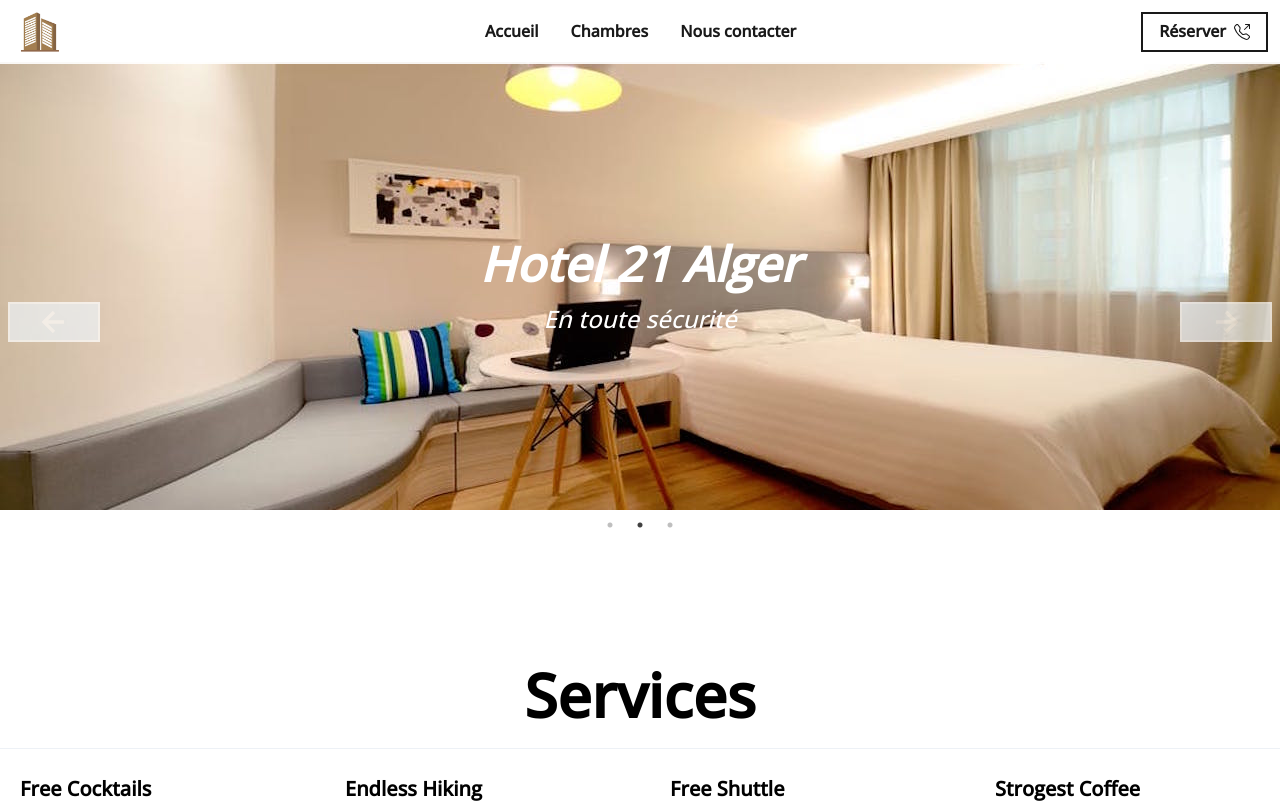
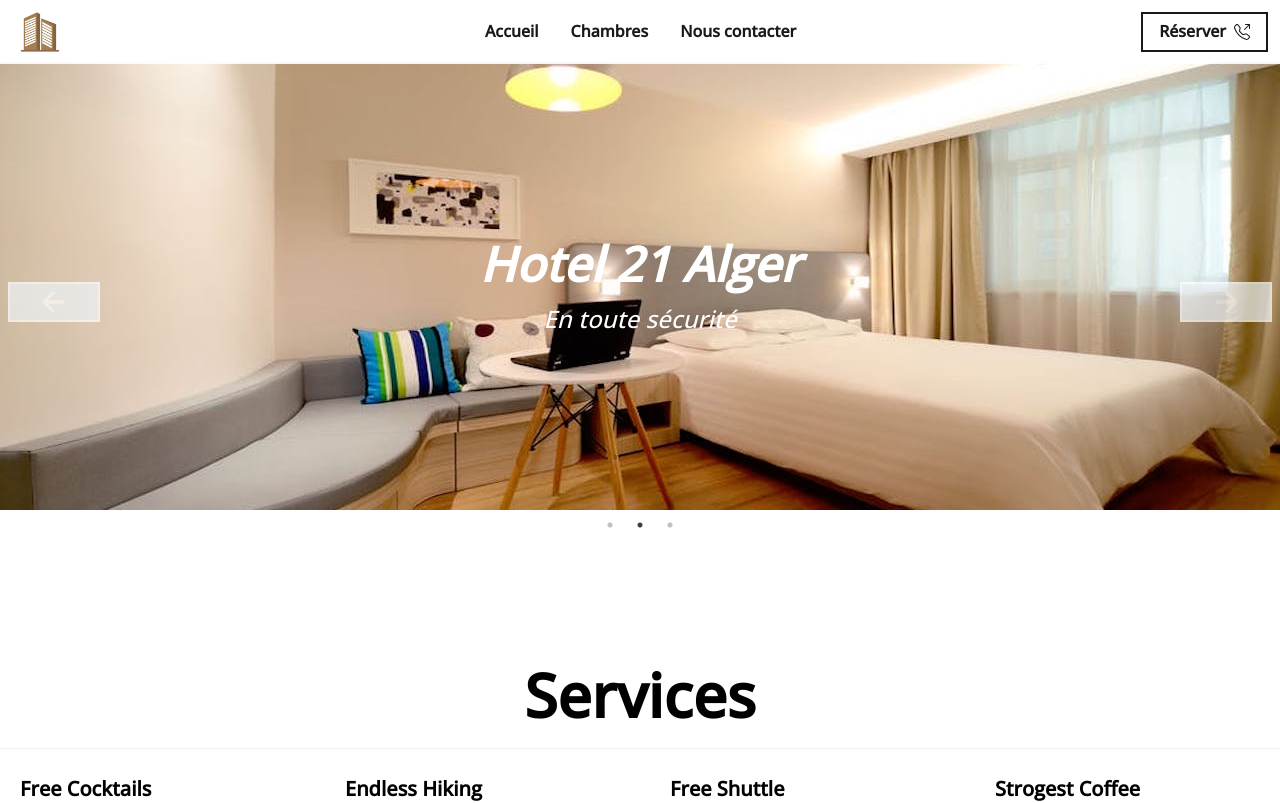
Before and after one commit to nemo256/hotel, a Next.js app: page / in a window 1280 px wide. Shown: the top 803 px of the page. Built offline with nearby package versions, Linux system fonts and the light colour scheme.

Commit message:
Updated button padding...

```diff
--- a/src/components/accueil/Hero.js
+++ b/src/components/accueil/Hero.js
@@ -75,7 +75,7 @@ export default function Hero() {
           aria-label='left-arrow'
           position='relative'
           color='white'
-          top={[425, 280]}
+          top={[425, 260]}
           px={[4, 6, 6, 6, 6, 6]}
           py={[2, 4, 4, 4, 4, 4]}
           mx={2}
@@ -102,7 +102,7 @@ export default function Hero() {
           aria-label='right-arrow'
           position='relative'
           color='white'
-          top={[425, 280]}
+          top={[425, 260]}
           px={[4, 6, 6, 6, 6, 6]}
           py={[2, 4, 4, 4, 4, 4]}
           mx={2}
```
